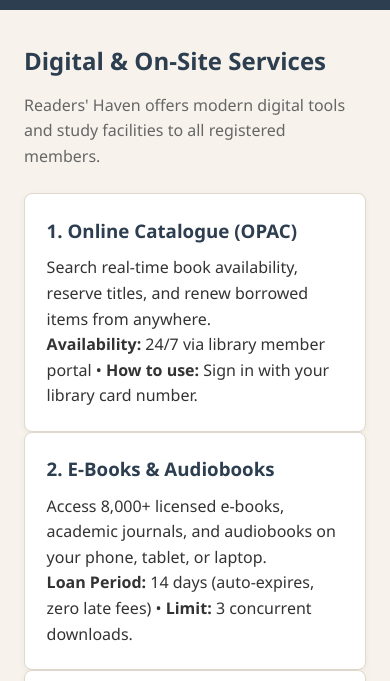
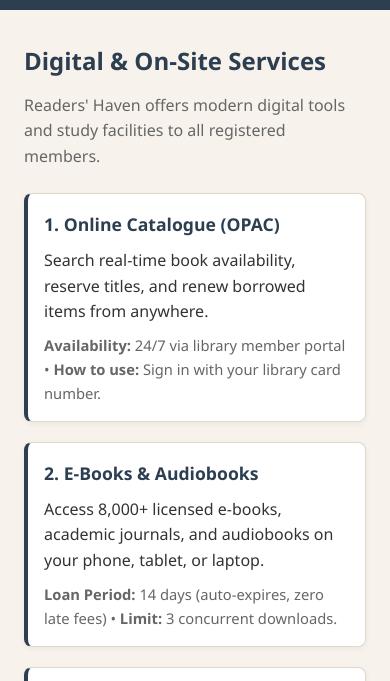
Before and after one commit to tallhaiqbal/readers-haven-library, a website: page src/services.html in a window 390 px wide. Shown: the part 126-807 px from the top of the page. Drawn offline with Linux system fonts and the light colour scheme.

Commit message:
style(services): add service cards layout and mobile media query

```diff
--- a/styles/style.css
+++ b/styles/style.css
@@ -151,3 +151,26 @@ body {
 @media (max-width: 768px) {
   .collection-grid { grid-template-columns: 1fr; }
 }
+
+
+/* ===== Digital Services Page Styles ===== */
+.services-list {
+  display: flex;
+  flex-direction: column;
+  gap: 1.25rem;
+}
+
+.service-item {
+  border-left: 4px solid var(--primary);
+}
+
+.service-item .meta {
+  margin-top: 0.6rem;
+  font-size: 0.92rem;
+  color: var(--muted);
+}
+
+@media (max-width: 600px) {
+  .service-item { padding: 1rem; }
+  .service-item h3 { font-size: 1.1rem; }
+}
```
